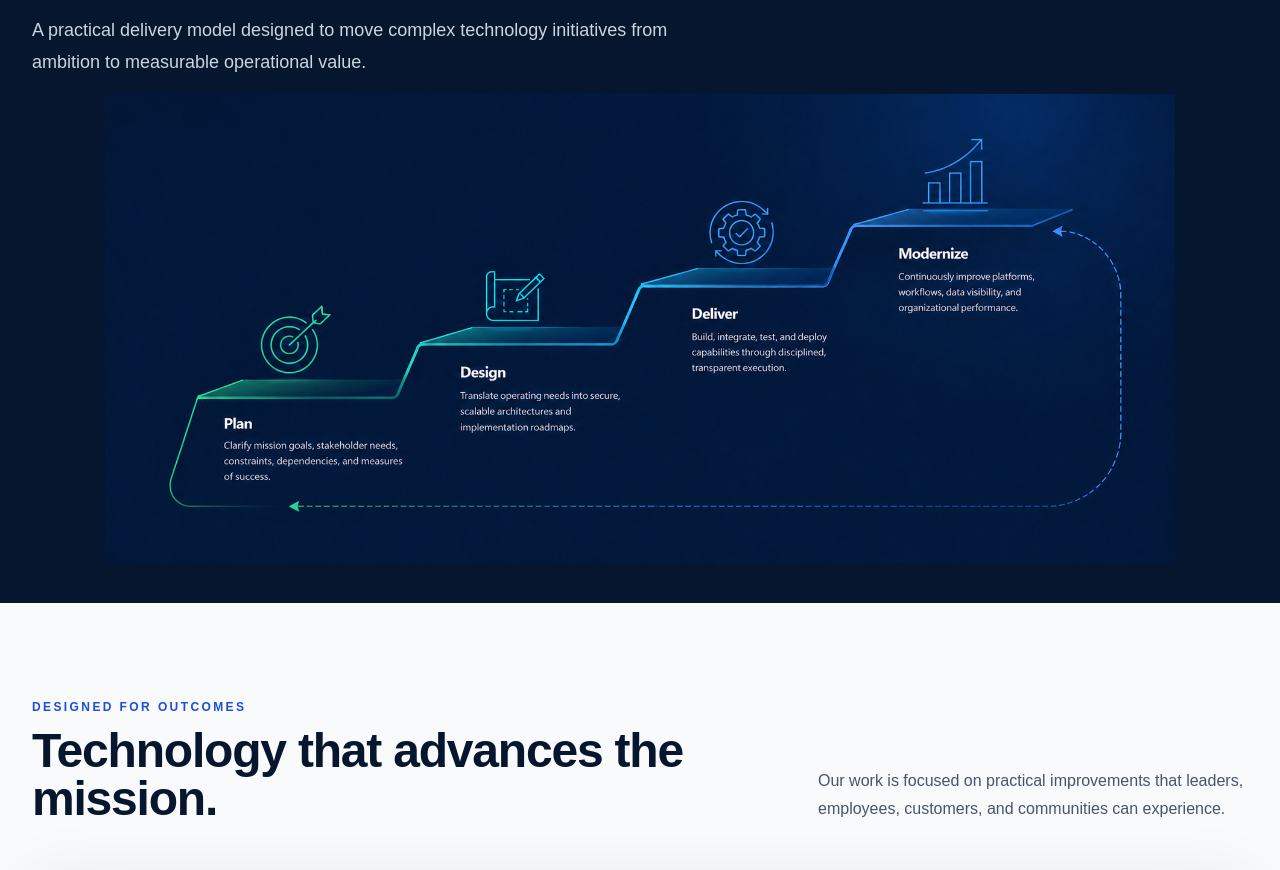
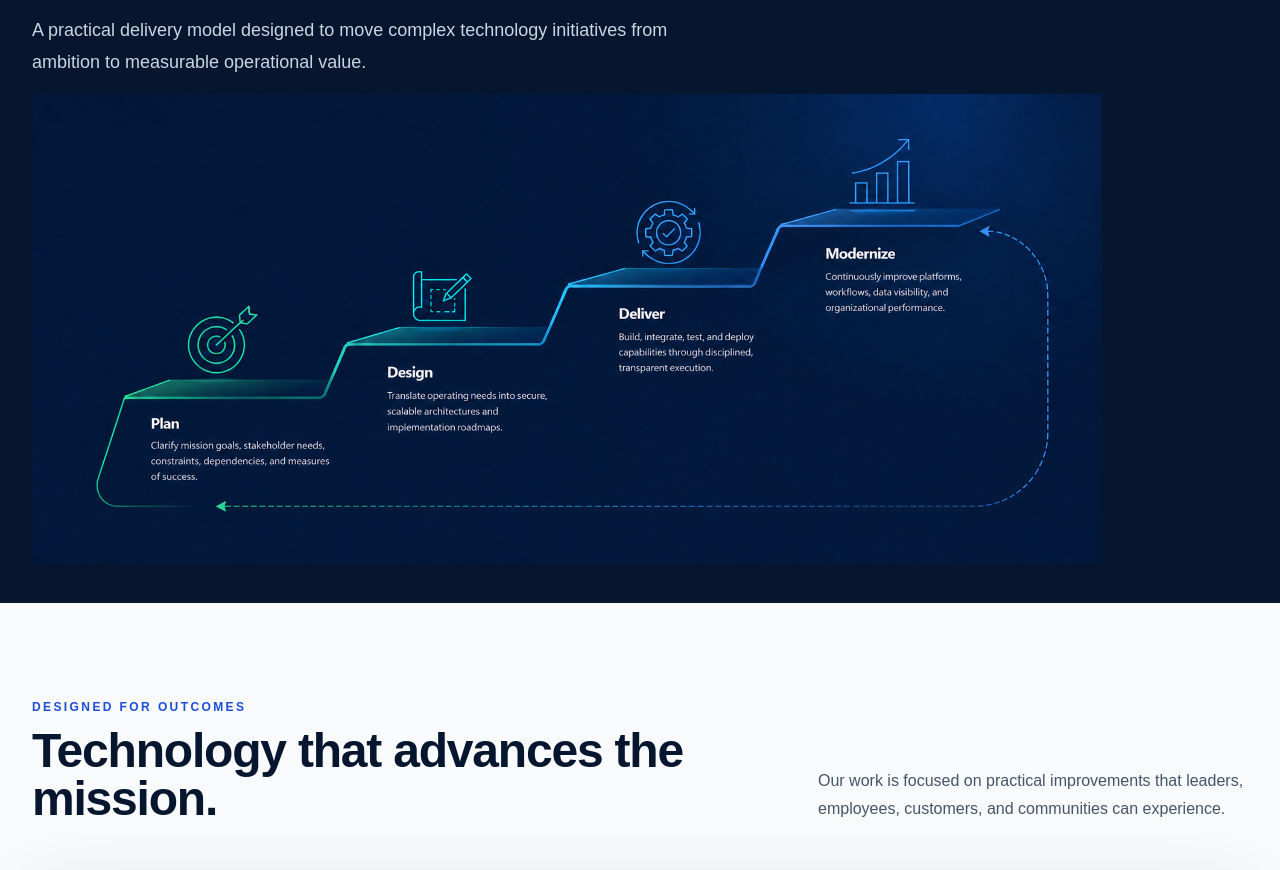
Before and after one commit to Space3434/365INO, a Next.js app: page /industries in a window 1280 px wide. Shown: the part 1932-2802 px from the top of the page. Built offline with nearby package versions, Linux system fonts and the light colour scheme.

Commit message:
Left align industries approach graphic

```diff
--- a/components/industries-experience.tsx
+++ b/components/industries-experience.tsx
@@ -252,7 +252,7 @@ export function IndustriesExperience() {
             width={1774}
             height={777}
             unoptimized
-            className="mx-auto mt-4 block h-auto w-[88%] max-w-[1180px]"
+            className="mr-auto mt-4 block h-auto w-[88%] max-w-[1180px]"
             sizes="(max-width: 1536px) 100vw, 1536px"
           />
         </div>
```
